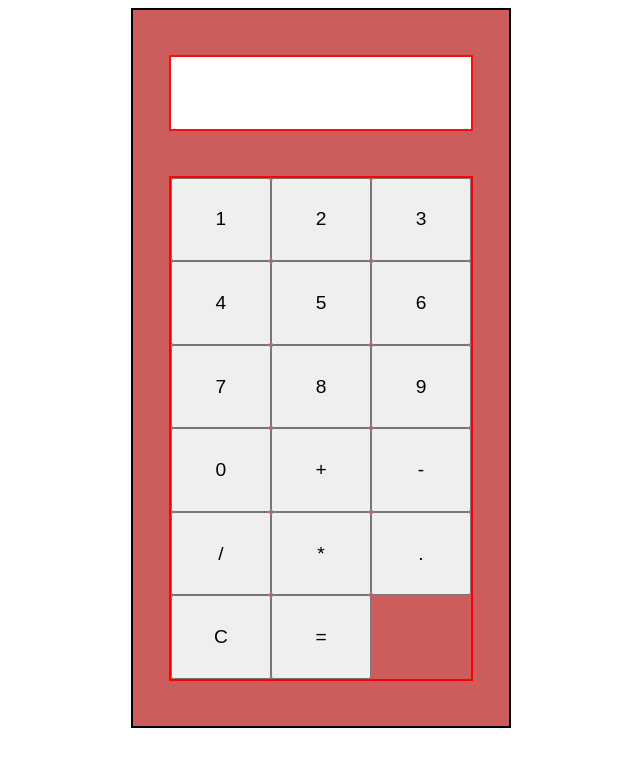
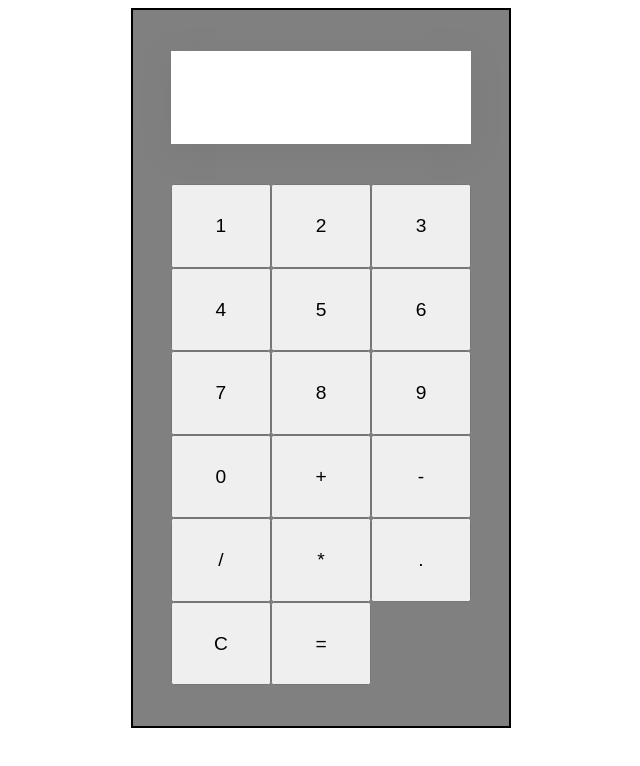
Before and after one commit to siddharth-200231/Calculator, a plain HTML site: page index.html in a window 1280 px wide. Shown: the whole page, without its empty margins (319-959 px from the left). Drawn offline with Linux system fonts and the light colour scheme.

Commit message:
modified:   style.css

```diff
--- a/style.css
+++ b/style.css
@@ -8,11 +8,11 @@
     justify-content:space-evenly;
     align-items: center;
     box-sizing: border-box;
-    background-color:indianred;
+    background-color:gray;
 }
 .display{
-    border: 2px solid rgb(251, 13, 13);
-    height: 10%;
+    /* border: 2px solid rgb(24, 14, 14); */
+    height: 13%;
     width: 80%;
     /* margin: auto; */
     /* position: relative;
@@ -21,10 +21,11 @@
     background-color: white;
     font-size: 1.5rem;
     font-family: Verdana, Geneva, Tahoma, sans-serif;
+    box-shadow: rgba(100, 100, 111, 0.2) 0px 7px 29px 0px;
 
 }
 .operations{
-    border: 2px solid red;
+    /* border: 2px solid red; */
     height: 70%;
     width: 80%;
     display: grid;
```
